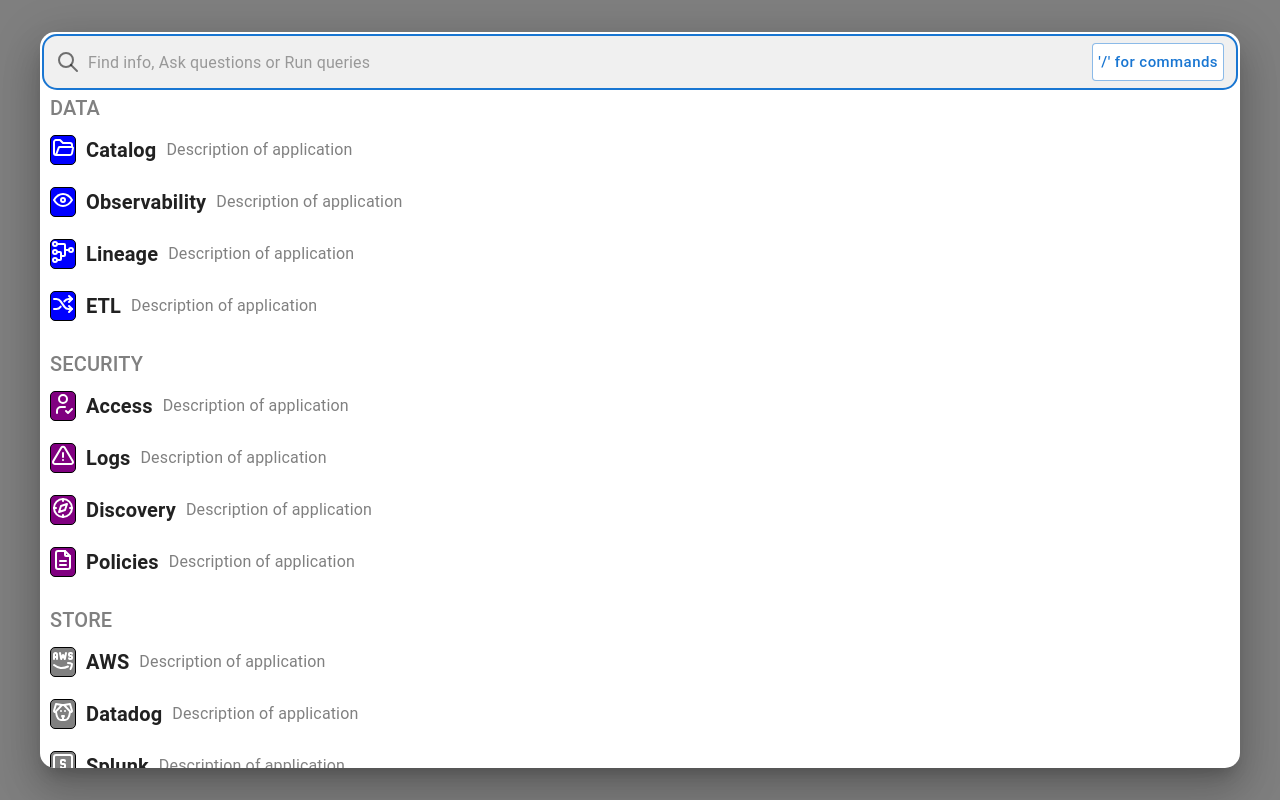
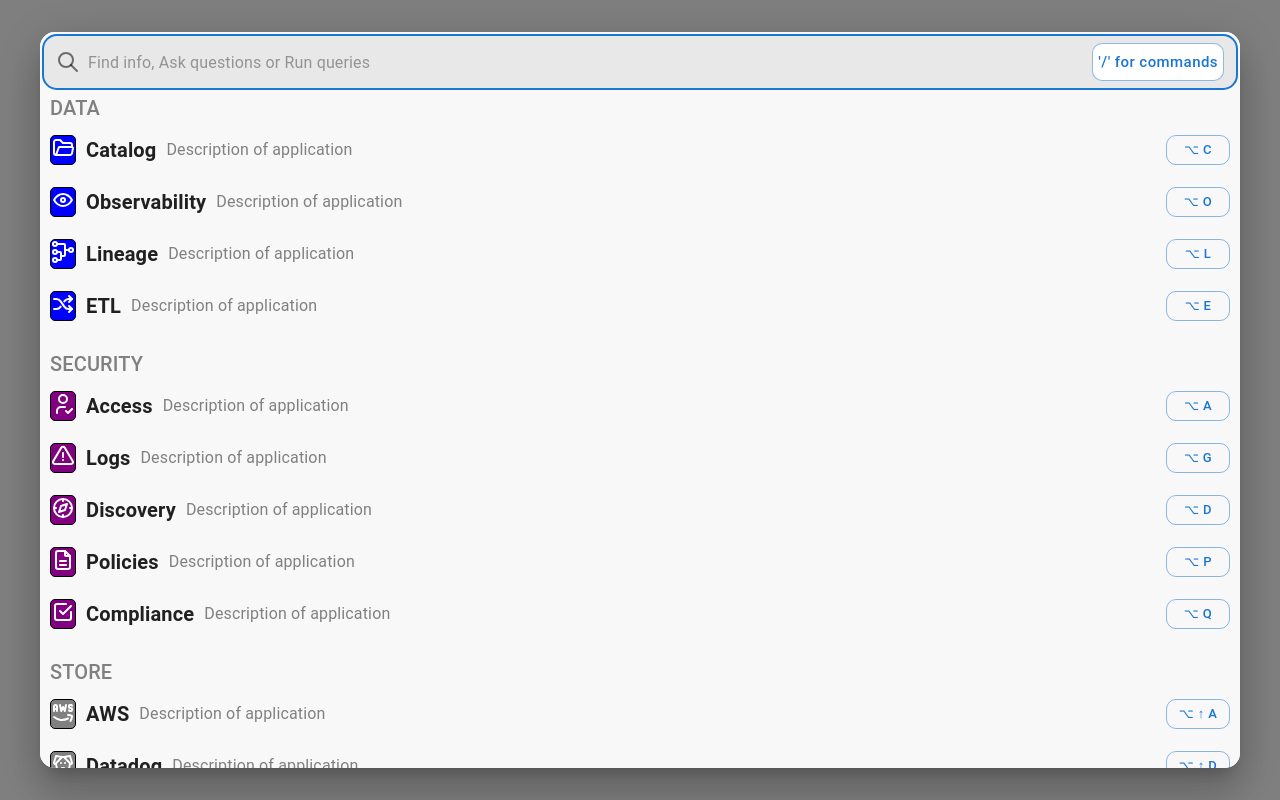
Before and after one commit to TCL735/components-demo, a React (Create React App) app: page / in a window 1280 px wide. Both pictures are taken after a click on the button "⌘E". Built offline with nearby package versions, Linux system fonts and the light colour scheme.

Commit message:
feat: add shortcut button to each section

```diff
--- a/src/components/Contents.css
+++ b/src/components/Contents.css
@@ -8,7 +8,7 @@
 
 .textfield-search {
   .MuiInputBase-root {
-    background-color: #f0f0f0;
+    background-color: #e8e8e8;
     border-radius: 15px;
   }
 }
@@ -20,6 +20,7 @@
   justify-content: space-between;
   padding: 5px;
   background-color: white;
+  border-radius: 10px;
 }
 
 .section-row {
@@ -29,6 +30,10 @@
   align-items: center;
   gap: 10px;
   margin: 10px;
+}
+.section-row:hover {
+  background-color: #ffffff;
+  cursor: pointer;
 }
 
 .section-name {
@@ -50,3 +55,8 @@
   color: white;
   border-radius: 5px;
 }
+
+#section-button-shortcut {
+  margin-left: auto;
+  border-radius: 10px;
+}
--- a/src/components/Contents.tsx
+++ b/src/components/Contents.tsx
@@ -30,7 +30,7 @@
         {sectionRows.map((section) => {
           const Icon = section.icon;
           return (
-            <div key={section.name} className="section-row">
+            <Box key={section.name} className="section-row">
               <Box
                 className="section-icon-container"
                 style={{ backgroundColor: section.iconColor }}
@@ -43,7 +43,14 @@
               <Typography className="section-description">
                 {section.description}
               </Typography>
-            </div>
+              <Button
+                variant="outlined"
+                id="section-button-shortcut"
+                size="small"
+              >
+                <span>{section.shortcut}</span>
+              </Button>
+            </Box>
           );
         })}
       </Stack>
--- a/src/components/Launcher.css
+++ b/src/components/Launcher.css
@@ -1,10 +1,10 @@
 .modal {
-  background-color: white;
   overflow: scroll;
 }
 
 #modal-content {
   padding: 0;
+  background-color: #f8f8f8;
 }
 
 .MuiDialog-paper {
--- a/src/components/Sections.tsx
+++ b/src/components/Sections.tsx
@@ -5,6 +5,7 @@
   IconBrandAws,
   IconBrandGithub,
   IconBuildingWarehouse,
+  IconCheckbox,
   IconCompass,
   IconDatabase,
   IconDog,
@@ -54,6 +55,7 @@
   group: GroupName;
   name: string;
   description: string;
+  shortcut: string;
 }
 
 export const groups: Array<Group> = [
@@ -86,6 +88,7 @@
     group: GroupName.Data,
     name: "Catalog",
     description: "Description of application",
+    shortcut: "⌥ C",
   },
   {
     icon: IconEye,
@@ -93,6 +96,7 @@
     group: GroupName.Data,
     name: "Observability",
     description: "Description of application",
+    shortcut: "⌥ O",
   },
   {
     icon: IconTournament,
@@ -100,6 +104,7 @@
     group: GroupName.Data,
     name: "Lineage",
     description: "Description of application",
+    shortcut: "⌥ L",
   },
   {
     icon: IconSwitch3,
@@ -107,6 +112,7 @@
     group: GroupName.Data,
     name: "ETL",
     description: "Description of application",
+    shortcut: "⌥ E",
   },
 
   {
@@ -115,6 +121,7 @@
     group: GroupName.Security,
     name: "Access",
     description: "Description of application",
+    shortcut: "⌥ A",
   },
   {
     icon: IconAlertTriangle,
@@ -122,6 +129,7 @@
     group: GroupName.Security,
     name: "Logs",
     description: "Description of application",
+    shortcut: "⌥ G",
   },
   {
     icon: IconCompass,
@@ -129,6 +137,7 @@
     group: GroupName.Security,
     name: "Discovery",
     description: "Description of application",
+    shortcut: "⌥ D",
   },
   {
     icon: IconFileDescription,
@@ -136,14 +145,23 @@
     group: GroupName.Security,
     name: "Policies",
     description: "Description of application",
+    shortcut: "⌥ P",
   },
-
+  {
+    icon: IconCheckbox,
+    iconColor: IconColor.Security,
+    group: GroupName.Security,
+    name: "Compliance",
+    description: "Description of application",
+    shortcut: "⌥ Q",
+  },
   {
     icon: IconBrandAws,
     iconColor: IconColor.Store,
     group: GroupName.Store,
     name: "AWS",
     description: "Description of application",
+    shortcut: "⌥ ↑ A",
   },
   {
     icon: IconDog,
@@ -151,6 +169,7 @@
     group: GroupName.Store,
     name: "Datadog",
     description: "Description of application",
+    shortcut: "⌥ ↑ D",
   },
   {
     icon: IconSquareLetterS,
@@ -158,6 +177,7 @@
     group: GroupName.Store,
     name: "Splunk",
     description: "Description of application",
+    shortcut: "⌥ ↑ S",
   },
   {
     icon: IconHexagonNumber3,
@@ -165,6 +185,7 @@
     group: GroupName.Store,
     name: "S3",
     description: "Description of application",
+    shortcut: "⌥ ↑ 3",
   },
   {
     icon: IconBrandGithub,
@@ -172,6 +193,7 @@
     group: GroupName.Store,
     name: "Github",
     description: "Description of application",
+    shortcut: "⌥ ↑ G",
   },
   {
     icon: IconTelescope,
@@ -179,6 +201,7 @@
     group: GroupName.Store,
     name: "datahub",
     description: "Description of application",
+    shortcut: "⌥ ↑ G",
   },
   {
     icon: IconPlus,
@@ -186,6 +209,7 @@
     group: GroupName.Store,
     name: "Manage Store apps",
     description: "Description of application",
+    shortcut: "⌥ ↑ G",
   },
 
   {
@@ -194,6 +218,7 @@
     group: GroupName.Tools,
     name: "API Keys",
     description: "Description of application",
+    shortcut: "⌥ K",
   },
   {
     icon: IconSum,
@@ -201,6 +226,7 @@
     group: GroupName.Tools,
     name: "Sigma",
     description: "Description of application",
+    shortcut: "⌥ S",
   },
   {
     icon: IconBinaryTree,
@@ -208,6 +234,7 @@
     group: GroupName.Tools,
     name: "Workflow",
     description: "Description of application",
+    shortcut: "⌥ W",
   },
 
   {
@@ -216,6 +243,7 @@
     group: GroupName.Settings,
     name: "Common Setting A",
     description: "Description of application",
+    shortcut: "⌥ 0",
   },
   {
     icon: IconSettingsDollar,
@@ -223,5 +251,6 @@
     group: GroupName.Settings,
     name: "Special Setting B",
     description: "Description of application",
+    shortcut: "⌥ 9",
   },
 ];
```
